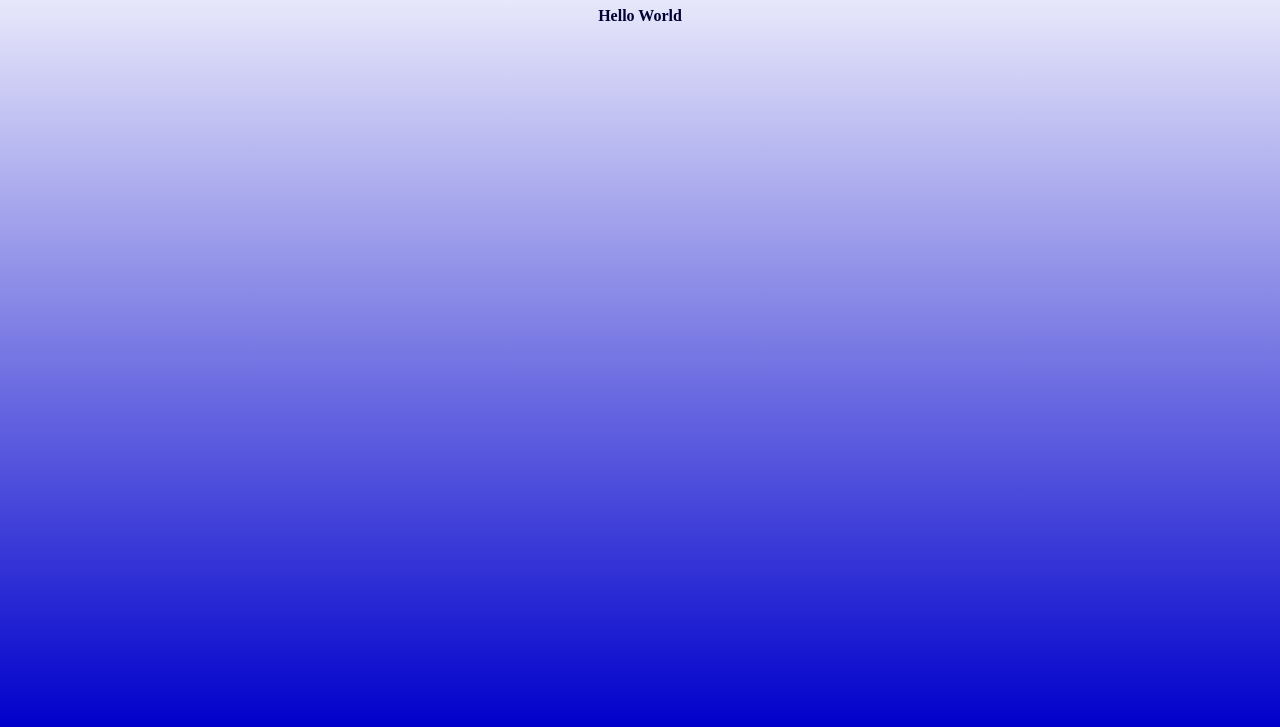
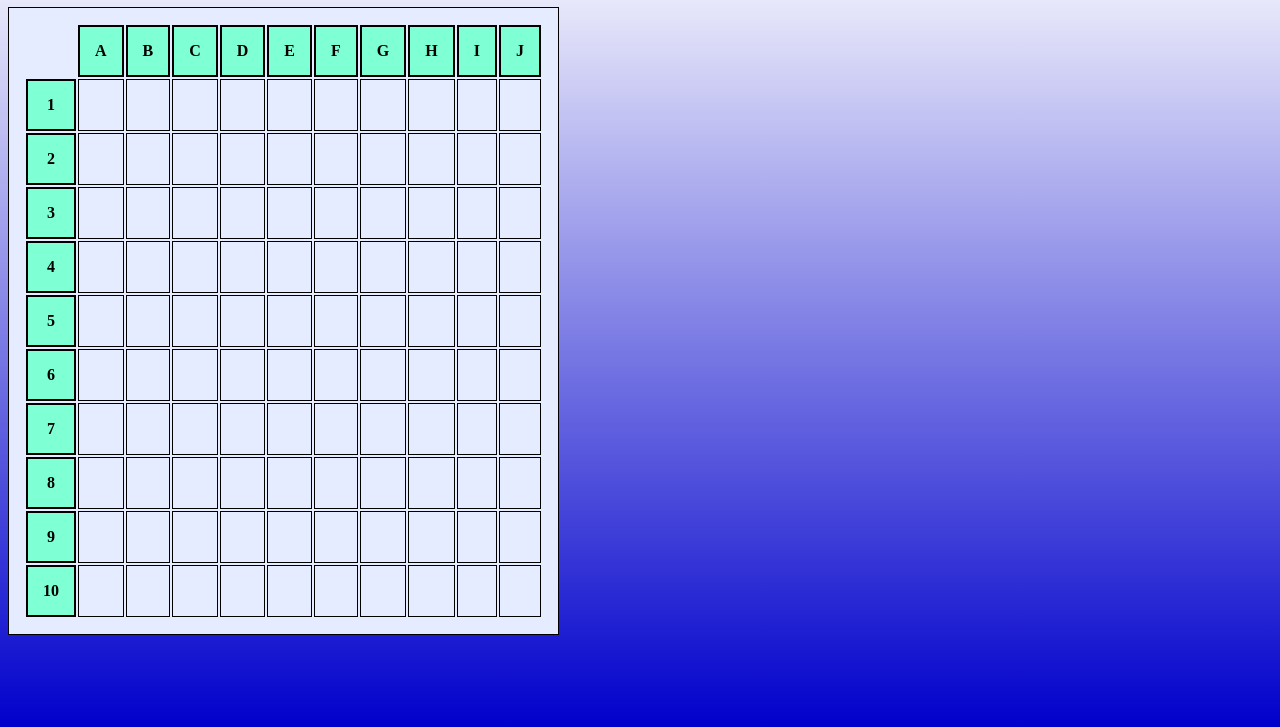
Before and after one commit to AgnieszkaKurek/BattleShipGame, a website built with webpack: page index.html in a window 1280 px wide. Shown: the part 73-800 px from the top of the page. Built offline with nearby package versions, Linux system fonts and the light colour scheme.

Commit message:
Feature/9 prepare visualized board  (#29)
* add table to html

* removing unnecessary code elements

* add jquery to project

* use jquery  in  BoardRenderer

* add sttle for table and removal of unnecessary elements

* configuration Debugger for Chrome (#27)

* correct table

* build dynamic table

* adding attributes to table

* correcting the code

* fixes in AlphabetBuilder and AlphabetBuilderSpec

* add row mark

* adding elements for navigation

* formatting the document

* rename variable and  delete empty line

```diff
--- a/assets/style.css
+++ b/assets/style.css
@@ -2,8 +2,34 @@ html{
     min-height:100%;
     background: linear-gradient(#fff, #0000cc);
 }
+
 body {
-    color: #000033;
     font-weight: bold;
     text-align: center;
 }
+
+table{
+    table-layout: fixed;
+    border: 1px solid black;
+    background-color: #e6ecff;
+}
+
+table, th, td {
+    padding: 15px;
+    color:black;
+}
+
+[data-state=box-header]{
+    background-color: aquamarine;
+    border: 2px solid;
+}
+
+[data-state=invisible-box]{
+    border: none;
+    background-color: #e6ecff;
+}
+
+[data-state=basic-box]{
+    border: 1px solid black;
+    background-color: #e6ecff;
+}
--- a/index.html
+++ b/index.html
@@ -12,7 +12,7 @@
 <body>
     <diV id="container">
         <h1>Battle Ship</h1>
-        <p id="message"></p>
+        <div id="board"></div>
     </diV>
     <script src="./scripts/main.js"></script>
 </body>
--- a/package.json
+++ b/package.json
@@ -10,7 +10,8 @@
     "dev": "webpack --config webpack.dev.js"
   },
   "dependencies": {
-    "babel-polyfill": "^6.26.0"
+    "babel-polyfill": "^6.26.0",
+    "jquery": "^3.3.1"
   },
   "devDependencies": {
     "babel-core": "^6.26.3",
--- /dev/null
+++ b/src/boardRenderer.js
@@ -0,0 +1,37 @@
+import $ from 'jquery';
+import { LetterGenerator } from './letterGenerator';
+
+export class BoardRenderer {
+    constructor(letterGenerator = new LetterGenerator()) {
+        this._numberOfRowsAndColumns = 10;
+        this._letterGenerator = letterGenerator;
+    }
+
+    initBoard() {
+        let rows = '';
+        for (let rowIndex = 0; rowIndex < this._numberOfRowsAndColumns + 1; rowIndex++) {
+            let columns = '';
+            for (let columnIndex = 0; columnIndex < this._numberOfRowsAndColumns + 1; columnIndex++) {
+                let cellState = 'basic-box';
+                let initialCellContent = '';
+                if (columnIndex === 0 && rowIndex === 0) {
+                    cellState = 'invisible-box';
+                }
+                else if (rowIndex === 0) {
+                    cellState = 'box-header';
+                    initialCellContent = this._letterGenerator.generateUppercaseLetter(columnIndex - 1);
+                }
+                else if (columnIndex === 0) {
+                    cellState = 'box-header';
+                    initialCellContent = rowIndex.toString();
+                }
+                columns += `<td class ='box'
+                                data-position-row="${rowIndex}"
+                                data-position-column="${columnIndex}"
+                                data-state="${cellState}">${initialCellContent}</td>`;
+            }
+            rows += `<tr>${columns}</tr>`;
+        }
+        $('#board').html(`<table>${rows}</table>`);
+    }
+}
--- a/src/index.common.js
+++ b/src/index.common.js
@@ -1,3 +1,5 @@
-export function showMessage() {
-  document.getElementById('message').innerHTML = 'Hello World';
+import {BoardRenderer} from './boardRenderer.js';
+
+export function BattleShipGameInitializer(){
+    (new BoardRenderer()).initBoard();
 }
--- a/src/index.dev.js
+++ b/src/index.dev.js
@@ -1,3 +1,4 @@
-import { showMessage } from './index.common';
 
-showMessage();
+import { BattleShipGameInitializer } from './index.common';
+
+BattleShipGameInitializer();
--- a/src/index.prod.js
+++ b/src/index.prod.js
@@ -1,4 +1,4 @@
 import 'babel-polyfill';
-import { showMessage} from './index.common';
+import { BattleShipGameInitializer } from './index.common';
 
-showMessage();
+BattleShipGameInitializer();
--- /dev/null
+++ b/src/letterGenerator.js
@@ -0,0 +1,9 @@
+export class LetterGenerator {
+    constructor() {
+        this._unicodeValueforA = 65;
+    }
+
+    generateUppercaseLetter(letterPosition) {
+        return String.fromCharCode(this._unicodeValueforA + letterPosition);
+    }
+}
```
Also changed, not shown: tests/battleShipGameSpec.js (+1 -2 lines), tests/letterGeneratorSpec.js (added, +17 -0 lines), 1 other file.
